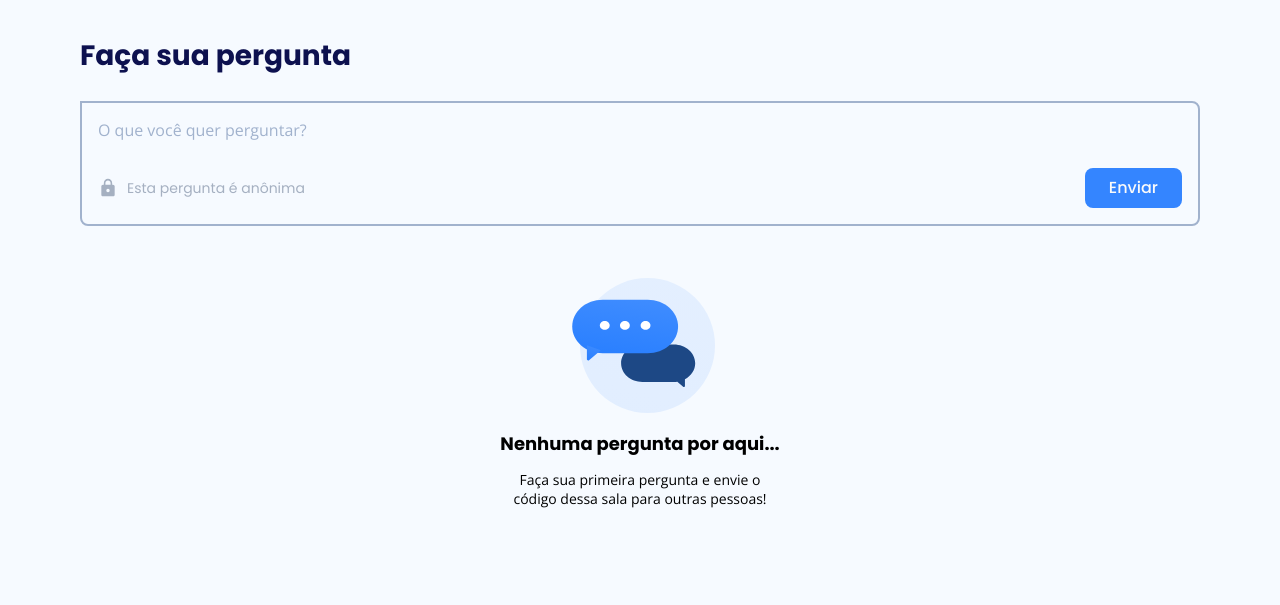
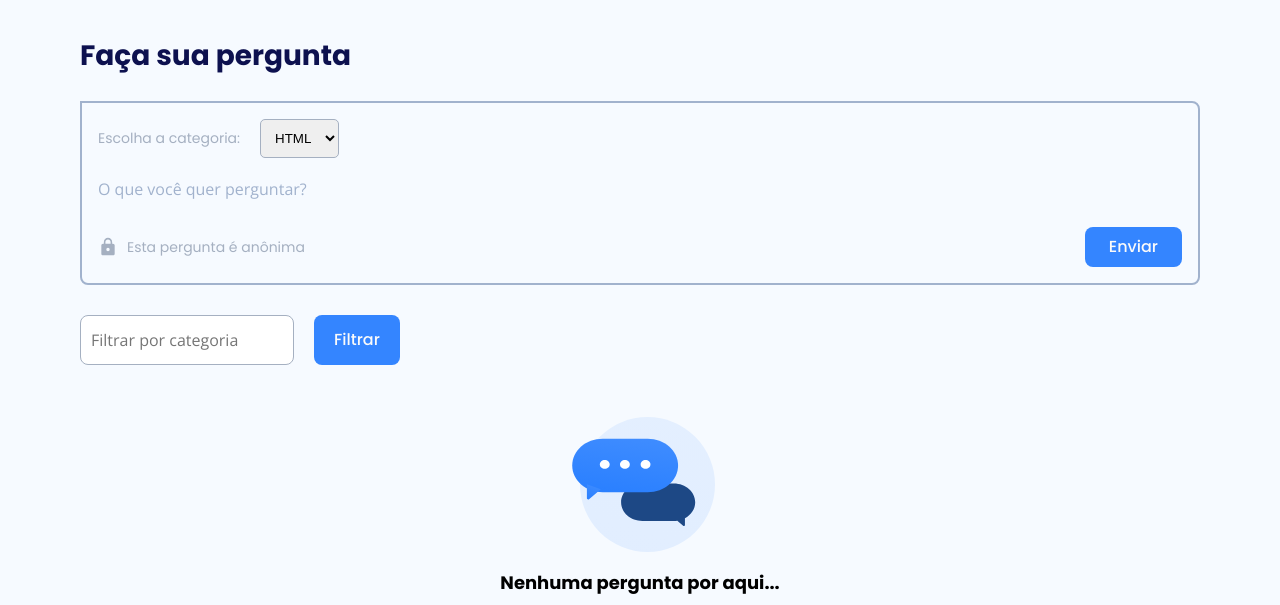
Before and after one commit to lumendescomp/NLW-Discover, a Node server app: page /room/1 in a window 1280 px wide. Shown: the part 85-690 px from the top of the page. Run offline with Node 20, Linux system fonts and the light colour scheme; data that the repository does not hold is empty; some libraries are stand-ins or nearby versions.

Commit message:
Add files via upload

```diff
--- a/public/styles/room.css
+++ b/public/styles/room.css
@@ -151,3 +151,44 @@ margin-left: 2.4rem;
     margin-top: 1.3rem;
     line-height: 1.9rem;
 }
+
+#qtype {
+    display: flex;
+    margin-bottom: 2rem;
+    align-items: center;
+}
+
+#select {
+    margin-right: 2rem;
+    color: var(--icon-details);
+    font-family: 'Poppins', sans-serif;
+    font-weight: 400;
+    font-size: 1.4rem;
+}
+
+select {
+   padding: 1rem;
+   border: 1px solid var(--icon-details);
+   border-radius: 5px;
+   outline: none;
+}
+
+select:hover {
+    cursor: pointer;
+}
+
+#filter form {
+    display: flex;
+    margin: 3rem 0;
+}
+
+#filter form input {
+    margin-right: 2rem;
+    border: 1px solid var(--icon-details);
+    padding-left: 1rem;
+    outline: none;
+}
+
+#filter form button {
+    padding: 0 2rem;
+}
--- a/src/controllers/RoomController.js
+++ b/src/controllers/RoomController.js
@@ -35,8 +35,8 @@ module.exports = {
     async open(req, res) {
         const db = await Database();
         const roomId = req.params.room;
-        const questions = await db.all(`SELECT * FROM questions WHERE room = ${roomId} and read = 0`)
-        const questionsRead = await db.all(`SELECT * FROM questions WHERE room = ${roomId} and read = 1`)
+        const questions = await db.all(`SELECT * FROM questions WHERE room = ${roomId} and read = 0`);
+        const questionsRead = await db.all(`SELECT * FROM questions WHERE room = ${roomId} and read = 1`);
         let isNoQuestions;
         if (questions.length == 0) {
             if (questionsRead.length == 0) {
@@ -49,6 +49,21 @@ module.exports = {
     enter(req, res) {
         const roomId = req.body.roomId;
         res.redirect(`/room/${roomId}`);
+    },
+
+    async filter(req, res) {
+        const db = await Database();
+        const { filter } = req.query;
+        if (filter) {
+            const roomId = req.params.room;
+            const questions = await db.all(`SELECT * FROM questions WHERE room = ${roomId} and read = 0  and category LIKE '${filter}'`);
+            const questionsRead = await db.all(`SELECT * FROM questions WHERE room = ${roomId} and read = 1  and category LIKE '${filter}'`);
+        } else {
+            const roomId = req.params.room;
+            const questions = await db.all(`SELECT * FROM questions WHERE room = ${roomId} and read = 0 and category LIKE '${filter}'`);
+            const questionsRead = await db.all(`SELECT * FROM questions WHERE room = ${roomId} and read = 1 and category LIKE '${filter}'`);
+        }
+        res.render('room', { roomId: roomId, questions: questions, questionsRead: questionsRead, isNoQuestions: isNoQuestions });
     }
 
 }
--- a/src/db/init.js
+++ b/src/db/init.js
@@ -13,6 +13,7 @@ const initDb = {
             id INTEGER PRIMARY KEY AUTOINCREMENT,
             title TEXT,
             read INT,
+            category TEXT,
             room INT
         )`);
 
--- a/src/route.js
+++ b/src/route.js
@@ -13,6 +13,7 @@ route.post('/enterroom', RoomController.enter);
 route.post('/create-room', RoomController.create);
 //Vamos pedir para um controller fazer a renderização pra o layout ser dinâmico.
 route.get('/room/:room', RoomController.open)
+route.get('/room/:room', RoomController.filter)
 //7-Logo, nossas rotas que estão conectadas aos formulários estarão associada aos controllers definididos aqui.
 //8-Formato que o formulário de dentro da modal tem que passar informação. Como o código da sala, a pergunta selecionada e ação(marcar como lida ou excluir)
 //
--- a/src/views/room.ejs
+++ b/src/views/room.ejs
@@ -38,7 +38,16 @@
         <main>
             <section id='question-form'>
                 <h2>Faça sua pergunta</h2>
-                <form action="/question/create/<%= roomId %>" method="POST">
+                <form action="/question/create/<%= roomId %>" method="POST" id="category">
+                    <div id="qtype">
+                        <p id="select">Escolha a categoria:</p>
+                        <select name="category" id="category">
+                            <option name='category' value="html">HTML</option>
+                            <option name='category' value="css">CSS</option>
+                            <option name='category' value="js">JS</option>
+                        </select>
+                    </div>
+
                     <label class="sr-only" for="question">O que você quer perguntar?</label>
                     <textarea name="question" id="question" placeholder="O que você quer perguntar?"></textarea>
                     <footer>
@@ -51,12 +60,21 @@
                 </form>
             </section>
 
+            <section id="filter">
+                <form action="/room/:room>" method="GET">
+                    <input type="text" name="filter" placeholder="Filtrar por categoria">
+                    <button type="submit">Filtrar</button>
+                </form>
+            </section>
+
             <section id="questions">
                 <h2 class="sr-only">Perguntas da comunidade</h2>
                 <div class="questions">
+
                     <% if (isNoQuestions) { %>
                         <%- include('parts/no-question') %>
                             <%}%>
+
                                 <% questions.forEach(question=> { %>
                                     <div class="question-wrapper">
                                         <div class="question-content">
```
Also changed, not shown: src/controllers/QuestionController.js (+7 -2 lines), src/db/rocketq.sqlite.
